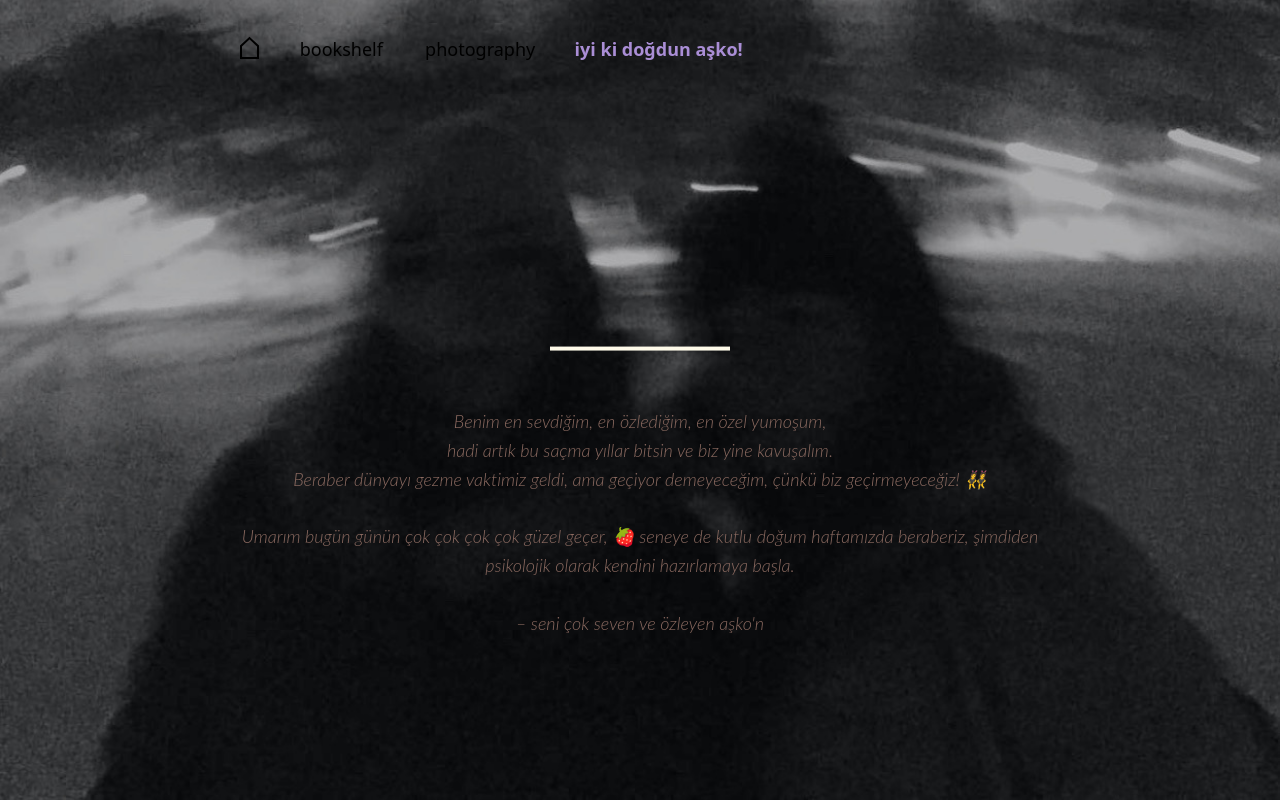
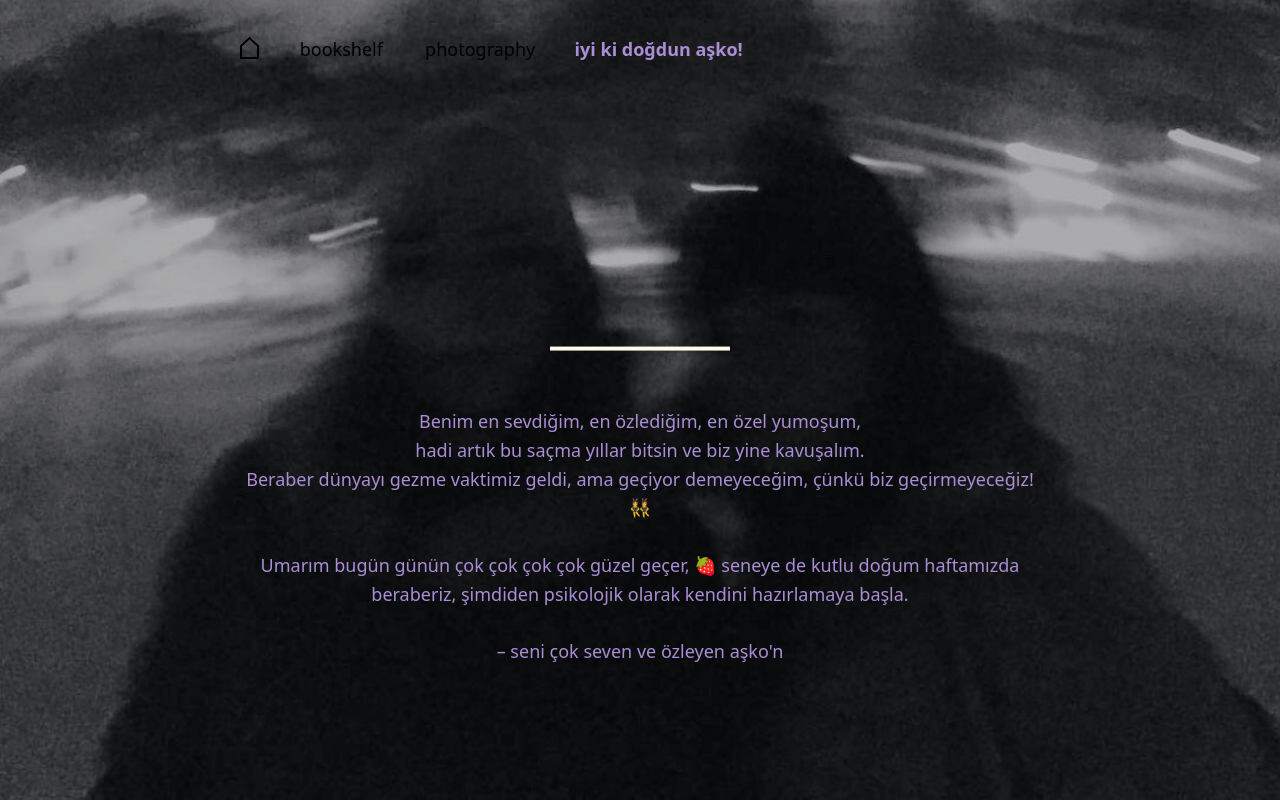
Before and after one commit to lara/dilaraaydin.com, an Eleventy site: page src/special.njk in a window 1280 px wide. Built offline with nearby package versions, Linux system fonts and the light colour scheme; Eleventy itself is replaced by a stand-in of ours; files that its build step writes are made by us from their sources; what eleventy-plugin-error-overlay, eleventy-plugin-excerpt would draw is missing.

Commit message:
Update the birthday message's font weight and color

```diff
--- a/src/css/special.css
+++ b/src/css/special.css
@@ -119,12 +119,7 @@ body > nav {
 }
 
 .text {
-  color: #8b6a60;
-  font-family: "Lato", sans-serif;
-  font-weight: 300;
-  font-style: italic;
+  color: rgb(170, 142, 214);
+  font-weight: 300 bold;
   text-align: center;
-  h1 {
-    font-size: 1.4em;
-  }
 }
```
